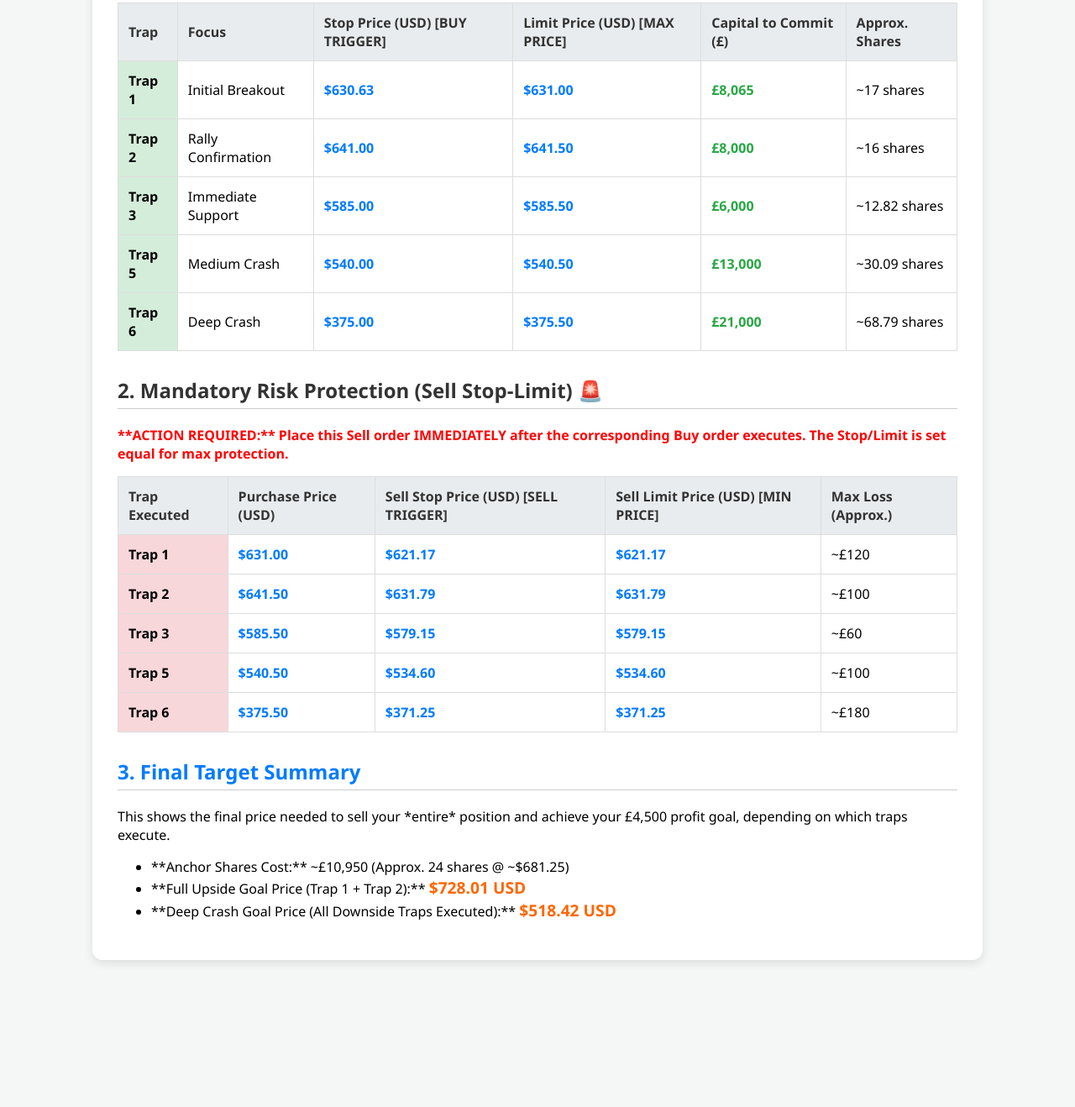
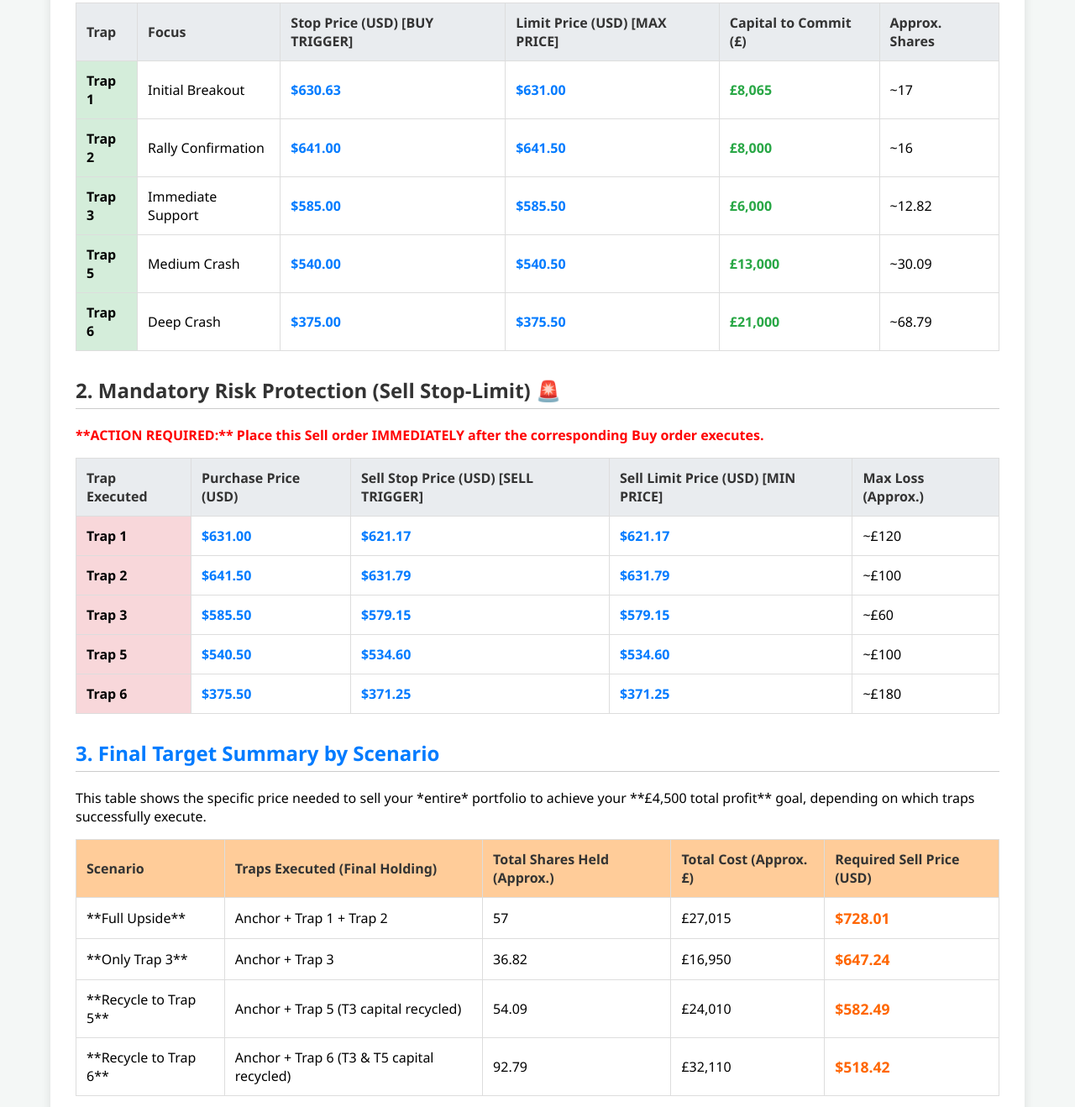
Before and after one commit to tanktoptimmy/stockstrategy, a plain HTML site: page index.html in a window 1280 px wide. Shown: the part 322-1640 px from the top of the page at 84% size. Before the commit the page ends 1485 px from the top, so only its background shows below. Drawn offline with Linux system fonts and the light colour scheme.

Commit message:
updating

```diff
--- a/index.html
+++ b/index.html
@@ -1,10 +1,10 @@
 <!DOCTYPE html>
 <html>
 <head>
-    <title>META Automated Recovery Plan</title>
+    <title>META Complete Automated Strategy</title>
     <style>
         body { font-family: 'Segoe UI', Tahoma, Geneva, Verdana, sans-serif; margin: 20px; background-color: #f4f7f6; }
-        .container { max-width: 1000px; margin: auto; background: white; padding: 30px; border-radius: 12px; box-shadow: 0 4px 12px rgba(0, 0, 0, 0.1); }
+        .container { max-width: 1100px; margin: auto; background: white; padding: 30px; border-radius: 12px; box-shadow: 0 4px 12px rgba(0, 0, 0, 0.1); }
         h1 { color: #007bff; text-align: center; border-bottom: 3px solid #007bff; padding-bottom: 10px; margin-bottom: 25px; }
         h2 { color: #333; margin-top: 30px; border-bottom: 1px solid #ccc; padding-bottom: 5px; }
         table { width: 100%; border-collapse: collapse; margin-top: 15px; }
@@ -12,10 +12,11 @@
         th { background-color: #e9ecef; color: #333; font-weight: 600; }
         .buy-trap td:nth-child(1) { background-color: #d4edda; font-weight: bold; }
         .sell-trap td:nth-child(1) { background-color: #f8d7da; font-weight: bold; }
+        .target-summary th { background-color: #ffcc99; color: #333; }
         .gbp { color: #28a745; font-weight: bold; }
         .usd { color: #007bff; font-weight: bold; }
+        .goal-price { font-size: 1.1em; font-weight: 900; color: #ff6600; }
         .critical { color: red; font-weight: bold; }
-        .goal-price { font-size: 1.2em; font-weight: 900; color: #ff6600; }
     </style>
 </head>
 <body>
@@ -44,7 +45,7 @@
                 <td class="usd">$630.63</td>
                 <td class="usd">$631.00</td>
                 <td class="gbp">£8,065</td>
-                <td>~17 shares</td>
+                <td>~17</td>
             </tr>
             <tr class="buy-trap">
                 <td>Trap 2</td>
@@ -52,7 +53,7 @@
                 <td class="usd">$641.00</td>
                 <td class="usd">$641.50</td>
                 <td class="gbp">£8,000</td>
-                <td>~16 shares</td>
+                <td>~16</td>
             </tr>
             <tr class="buy-trap">
                 <td>Trap 3</td>
@@ -60,7 +61,7 @@
                 <td class="usd">$585.00</td>
                 <td class="usd">$585.50</td>
                 <td class="gbp">£6,000</td>
-                <td>~12.82 shares</td>
+                <td>~12.82</td>
             </tr>
             <tr class="buy-trap">
                 <td>Trap 5</td>
@@ -68,7 +69,7 @@
                 <td class="usd">$540.00</td>
                 <td class="usd">$540.50</td>
                 <td class="gbp">£13,000</td>
-                <td>~30.09 shares</td>
+                <td>~30.09</td>
             </tr>
             <tr class="buy-trap">
                 <td>Trap 6</td>
@@ -76,13 +77,13 @@
                 <td class="usd">$375.00</td>
                 <td class="usd">$375.50</td>
                 <td class="gbp">£21,000</td>
-                <td>~68.79 shares</td>
+                <td>~68.79</td>
             </tr>
         </tbody>
     </table>
 
     <h2>2. Mandatory Risk Protection (Sell Stop-Limit) 🚨</h2>
-    <p class="critical">**ACTION REQUIRED:** Place this Sell order IMMEDIATELY after the corresponding Buy order executes. The Stop/Limit is set equal for max protection.</p>
+    <p class="critical">**ACTION REQUIRED:** Place this Sell order IMMEDIATELY after the corresponding Buy order executes.</p>
     <table>
         <thead>
             <tr>
@@ -132,13 +133,49 @@
         </tbody>
     </table>
 
-    <h2 style="color: #007bff;">3. Final Target Summary</h2>
-    <p>This shows the final price needed to sell your *entire* position and achieve your £4,500 profit goal, depending on which traps execute.</p>
-    <ul>
-        <li>**Anchor Shares Cost:** ~£10,950 (Approx. 24 shares @ ~$681.25)</li>
-        <li>**Full Upside Goal Price (Trap 1 + Trap 2):** <span class="goal-price">$728.01 USD</span></li>
-        <li>**Deep Crash Goal Price (All Downside Traps Executed):** <span class="goal-price">$518.42 USD</span></li>
-    </ul>
+    <h2 style="color: #007bff;">3. Final Target Summary by Scenario</h2>
+    <p>This table shows the specific price needed to sell your *entire* portfolio to achieve your **£4,500 total profit** goal, depending on which traps successfully execute.</p>
+    <table>
+        <thead>
+            <tr class="target-summary">
+                <th>Scenario</th>
+                <th>Traps Executed (Final Holding)</th>
+                <th>Total Shares Held (Approx.)</th>
+                <th>Total Cost (Approx. £)</th>
+                <th>Required Sell Price (USD)</th>
+            </tr>
+        </thead>
+        <tbody>
+            <tr>
+                <td>**Full Upside**</td>
+                <td>Anchor + Trap 1 + Trap 2</td>
+                <td>57</td>
+                <td>£27,015</td>
+                <td class="goal-price">$728.01</td>
+            </tr>
+            <tr>
+                <td>**Only Trap 3**</td>
+                <td>Anchor + Trap 3</td>
+                <td>36.82</td>
+                <td>£16,950</td>
+                <td class="goal-price">$647.24</td>
+            </tr>
+            <tr>
+                <td>**Recycle to Trap 5**</td>
+                <td>Anchor + Trap 5 (T3 capital recycled)</td>
+                <td>54.09</td>
+                <td>£24,010</td>
+                <td class="goal-price">$582.49</td>
+            </tr>
+            <tr>
+                <td>**Recycle to Trap 6**</td>
+                <td>Anchor + Trap 6 (T3 & T5 capital recycled)</td>
+                <td>92.79</td>
+                <td>£32,110</td>
+                <td class="goal-price">$518.42</td>
+            </tr>
+        </tbody>
+    </table>
 
 </div>
 </body>
```
